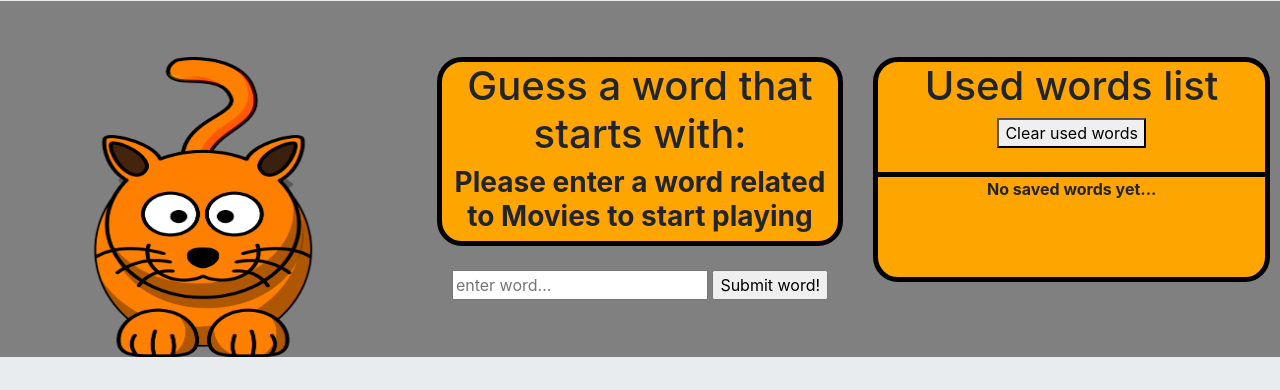
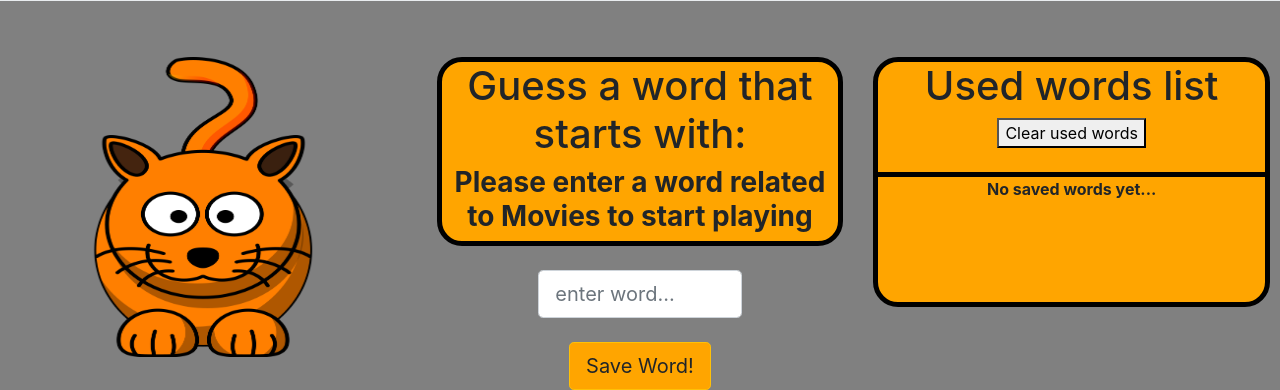
Before and after one commit to jclarkGRC/django-cat-words, a Django app: page /game/play/ in a window 1280 px wide. Shown: the part 649-1039 px from the top of the page. Before the commit the page ends 1006 px from the top, so only its background shows below. Run offline with Django 3.2, Linux system fonts and the light colour scheme; data comes from the database, SQL or seed files in the repository; both versions use the stored data as it was after the commit; some libraries are stand-ins or nearby versions.

Commit message:
added orange button to save word

```diff
--- a/game/static/game/style.css
+++ b/game/static/game/style.css
@@ -33,6 +33,15 @@ li a.topNav {
 /* Change the link color to #111 (black) on hover */
 li a:hover.topNav {
   background-color: #111;
+}
+
+#saveWordButton {
+  background: orange;
+}
+
+#enterWordForm {
+  width:50%;
+  margin: auto;
 }
 
 #categoryList {
--- a/game/templates/game/game.html
+++ b/game/templates/game/game.html
@@ -98,8 +98,9 @@
         <br>
         <form action="" id="currentWordForm" method="post">
             {% csrf_token %}
-            <input name="current_word" placeholder="enter word...">
-            <input type="submit" value="Submit word!">
+            <input id="enterWordForm" class="form-control form-control-lg" name="current_word" type="text" placeholder="enter word...">
+            <br>
+            <button id="saveWordButton" type="submit" class="btn btn-outline-warning btn-lg active">Save Word!</button>
         </form>
     </div>
     <div class="col-lg-4">
```
Also changed, not shown: db.sqlite3.
